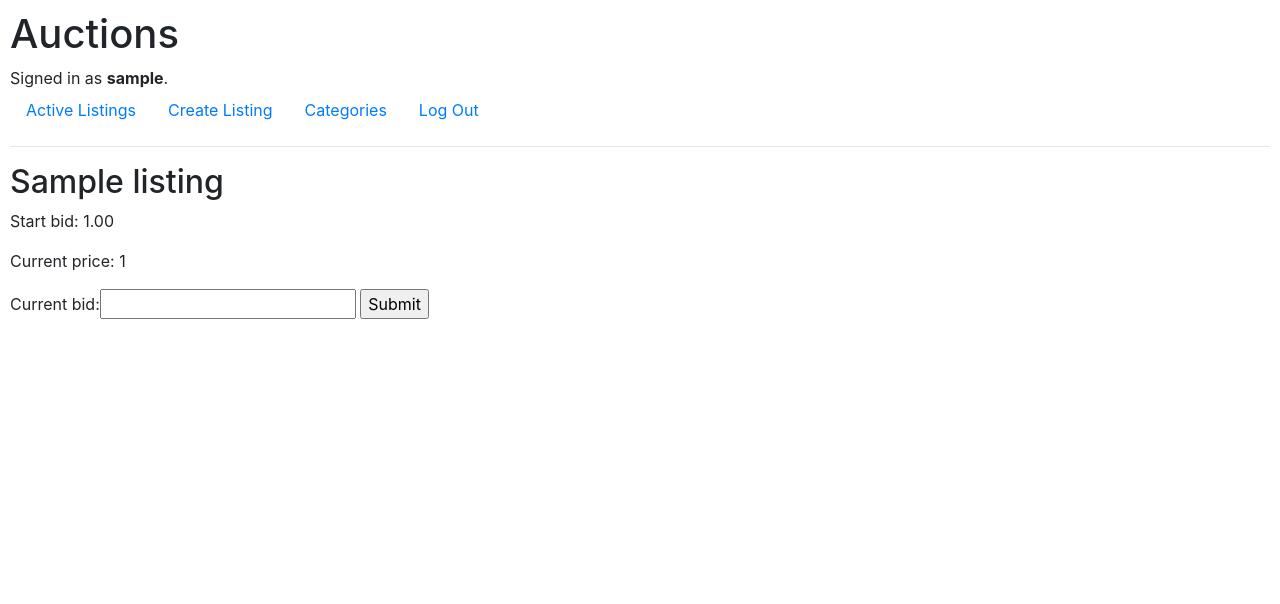
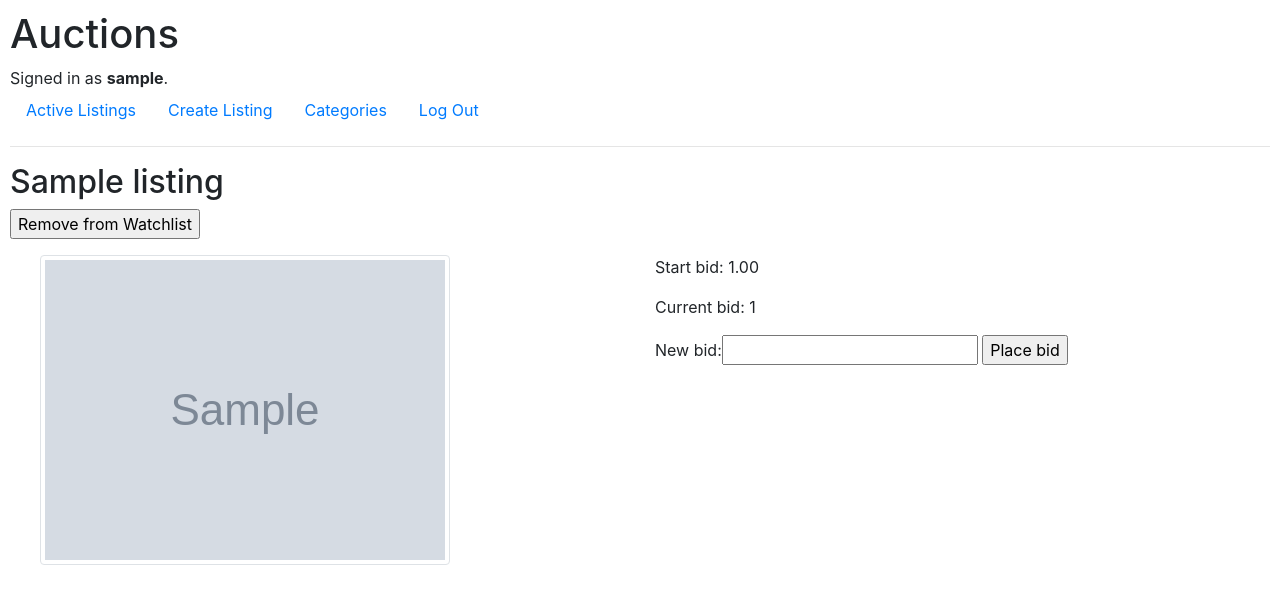
Before and after one commit to codeballet/cs50w-commerce, a Django app: page /1 in a window 1280 px wide. Shown: the top 604 px of the page. Run offline with Django 3.2, Linux system fonts and the light colour scheme; a user stored in the database is signed in; tables that the repository leaves empty hold one stand-in row (values such as "Sample post"); grey boxes marked "Sample" are stand-in pictures; some libraries are stand-ins or nearby versions.

Commit message:
Feat: watchlist model, add and remove

```diff
--- a/auctions/forms.py
+++ b/auctions/forms.py
@@ -4,7 +4,7 @@ from .models import Category
 
 
 class BidForm(forms.Form):
-    current_bid = forms.DecimalField(max_digits=8, decimal_places=2)
+    current_bid = forms.DecimalField(label='New bid', max_digits=8, decimal_places=2)
 
 
 class ListingForm(forms.Form):
--- a/auctions/models.py
+++ b/auctions/models.py
@@ -34,7 +34,6 @@ class User(AbstractUser):
         return f"{self.username}: {self.first_name} {self.last_name}"
 
 
-# Association tables
 class Bid(models.Model):
     current_bid = models.DecimalField(
         max_digits=8,
@@ -42,11 +41,19 @@ class Bid(models.Model):
         default=None
     )
     timestamp = models.DateTimeField(default=timezone.now)
-    listing = models.ForeignKey(
+    listing_id = models.ForeignKey(
         Listing,
         on_delete=models.CASCADE,
         default=None
     )
+    user_id = models.ForeignKey(
+        User,
+        on_delete=models.CASCADE,
+        default=None
+    )
+
+    def __str__(self):
+        return f"Listing: {self.listing_id} Current Bid: {self.current_bid} User: {self.user_id}"
 
 
 class Image(models.Model):
@@ -58,3 +65,19 @@ class Image(models.Model):
 
     def __str__(self):
         return f"{self.listing}: {self.image_url}"
+
+
+class Watchlist(models.Model):
+    user_id = models.ForeignKey(
+        User,
+        on_delete=models.CASCADE,
+        default=None
+    )
+    listing_id = models.ForeignKey(
+        Listing,
+        on_delete=models.CASCADE,
+        default=None
+    )
+
+    def __str__(self):
+        return f"User: {self.user_id} Listing: {self.listing_id}"
--- a/auctions/templates/auctions/listing.html
+++ b/auctions/templates/auctions/listing.html
@@ -2,9 +2,38 @@
 
 {% block body %}
 
+
+
+<div class="container-fluid">
+
+    <div class="row">
         <h2>{{ listing.title|capfirst }}</h2>
+    </div>
+
+    <div class="row mb-3">
+
+        <form action="{% url 'watchlist' listing.id %}" method="POST">
+            {% csrf_token %}
+            {% if not watched %}
+            <input type="submit" name="watch" value="Add to Watchlist">
+            {% else %}
+            <input type="submit" name="watch" value="Remove from Watchlist">
+            {% endif %}
+        </form>
+    </div>
+
+    <div class="row">
+        {% if listing.image.image_url %}
+        <div class="col-sm">
+            <div class="col-sm">
+                <img src="{{ listing.image.image_url }}" class="img-thumbnail" alt="listing">
+            </div>
+        </div>
+        {% endif %}
+
+        <div class="col-sm">
             <p>Start bid: {{ listing.start_bid }}</p>
-    <p>Current price: {{ current_price }}</p>
+            <p>Current bid: {{ current_price }}</p>
 
             {% if error %}
             <div class="alert alert-warning" role="alert">
@@ -21,7 +50,10 @@
             <form action="{% url 'listing' listing.id %}" method="POST">
                 {% csrf_token %}
                 {{ bid_form }}
-        <input type="submit">
+                <input type="submit" value="Place bid">
             </form>
+        </div>
+    </div>
+</div>
 
 {% endblock %}
--- a/auctions/urls.py
+++ b/auctions/urls.py
@@ -5,9 +5,11 @@ from . import views
 urlpatterns = [
     path("", views.index, name="index"),
     path("categories", views.categories, name="categories"),
+    path("categories/<int:category_id>", views.category, name="category"),
     path("create", views.create, name="create"),
     path("login", views.login_view, name="login"),
     path("logout", views.logout_view, name="logout"),
     path("register", views.register, name="register"),
-    path("<int:listing_id>", views.listing, name="listing")
+    path("<int:listing_id>", views.listing, name="listing"),
+    path("<int:listing_id>/watchlist", views.watchlist, name="watchlist")
 ]
--- a/auctions/views.py
+++ b/auctions/views.py
@@ -1,3 +1,4 @@
+from typing import List
 from django.contrib.auth import authenticate, login, logout
 from django.db import IntegrityError
 from django.http import HttpResponse, HttpResponseRedirect
@@ -6,7 +7,7 @@ from django.urls import reverse
 from django.db.models import Max
 
 from .forms import BidForm, ListingForm
-from .models import Bid, Category, Image, Listing, User
+from .models import Bid, Category, Image, Listing, User, Watchlist
 
 
 def index(request):
@@ -19,6 +20,14 @@ def index(request):
 def categories(request):
     return render(request, "auctions/categories.html", {
         "categories": Category.objects.order_by('type')
+    })
+
+def category(request, category_id):
+    c = Category.objects.get(pk=category_id)
+    c_listings = Listing.objects.filter(categories=c.id)
+    return render(request, "auctions/category.html", {
+        "c_listings": c_listings,
+        "category": c.type
     })
 
 
@@ -39,8 +48,10 @@ def create(request):
                 c = Category.objects.get(type=category)
                 l.categories.add(c)
 
-            i = Image(listing = l, image_url = form.cleaned_data['image_url'])
-            i.save()
+            image = form.cleaned_data['image_url']
+            if image:
+                i = Image(listing = l, image_url = image)
+                i.save()
 
             return HttpResponseRedirect(reverse("index"))
 
@@ -52,6 +63,7 @@ def create(request):
 
 def listing(request, listing_id):
     message = ''
+    watched = Watchlist.objects.filter(user_id=request.user, listing_id=listing_id).first()
 
     if request.method == "POST":
         bid_form = BidForm(request.POST)
@@ -63,19 +75,27 @@ def listing(request, listing_id):
             # Check if bid is smaller or equal to starting bid
             # or current bid
             start = l.start_bid
-            current = l.bid_set.aggregate(Max('current_bid'))
+            current_list = l.bid_set.aggregate(Max('current_bid'))
+            current = current_list['current_bid__max']
 
-            if bid <= start or bid <= current['current_bid__max']:
+            if not current:
+                current = 0
+
+            if bid <= start or bid <= current:
+                if current == 0:
+                    current = None
                 return render(request, "auctions/listing.html", {
                     "bid_form": bid_form,
                     "listing": l,
+                    "current_price": current,
                     "error": "Your must bid higher."
                 })
 
             b = Bid(
                 current_bid = bid_form.cleaned_data['current_bid']
             )
-            b.listing = l
+            b.listing_id = l
+            b.user_id = request.user
             b.save()
 
             message = "Your bid was successful."
@@ -89,11 +109,13 @@ def listing(request, listing_id):
         current_price = current['current_bid__max']
     else:
         current_price = l.start_bid
+
     return render(request, "auctions/listing.html", {
         "bid_form": bid_form,
         "listing": l,
         "current_price": current_price,
-        "message": message
+        "message": message,
+        "watched": watched
     })
 
 
@@ -147,3 +169,15 @@ def register(request):
         return HttpResponseRedirect(reverse("index"))
     else:
         return render(request, "auctions/register.html")
+
+
+def watchlist(request, listing_id):
+    if request.method == "POST":
+        listing = Listing.objects.filter(pk = listing_id).first()
+        if request.POST["watch"] == "Add to Watchlist":
+            watch = Watchlist(user_id=request.user, listing_id=listing)
+            watch.save()
+        if request.POST["watch"] == "Remove from Watchlist":
+            watch = Watchlist.objects.filter(user_id=request.user, listing_id=listing).first()
+            watch.delete()
+        return HttpResponseRedirect(reverse("listing", args=(listing.id,)))
```
Also changed, not shown: auctions/admin.py (+6 -2 lines), auctions/templates/auctions/categories.html (+6 -6 lines), auctions/templates/auctions/category.html (added, +17 -0 lines), auctions/templates/auctions/index.html (+18 -11 lines), auctions/migrations/0018_user_bids.py (added), auctions/migrations/0019_auto_20210705_0738.py (added), auctions/migrations/0020_watchlist.py (added). Lines whose indentation alone changed are shown as unchanged.
